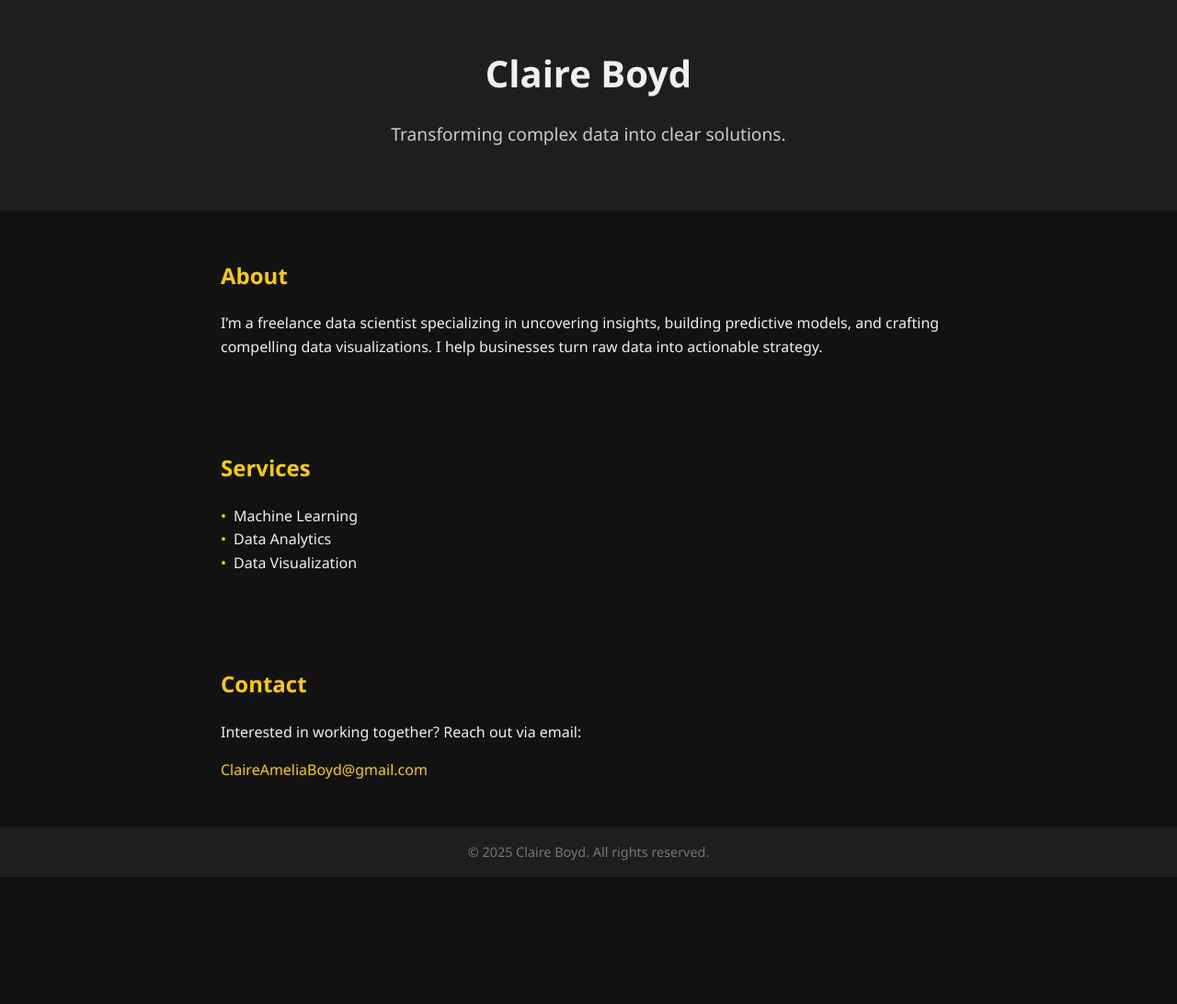
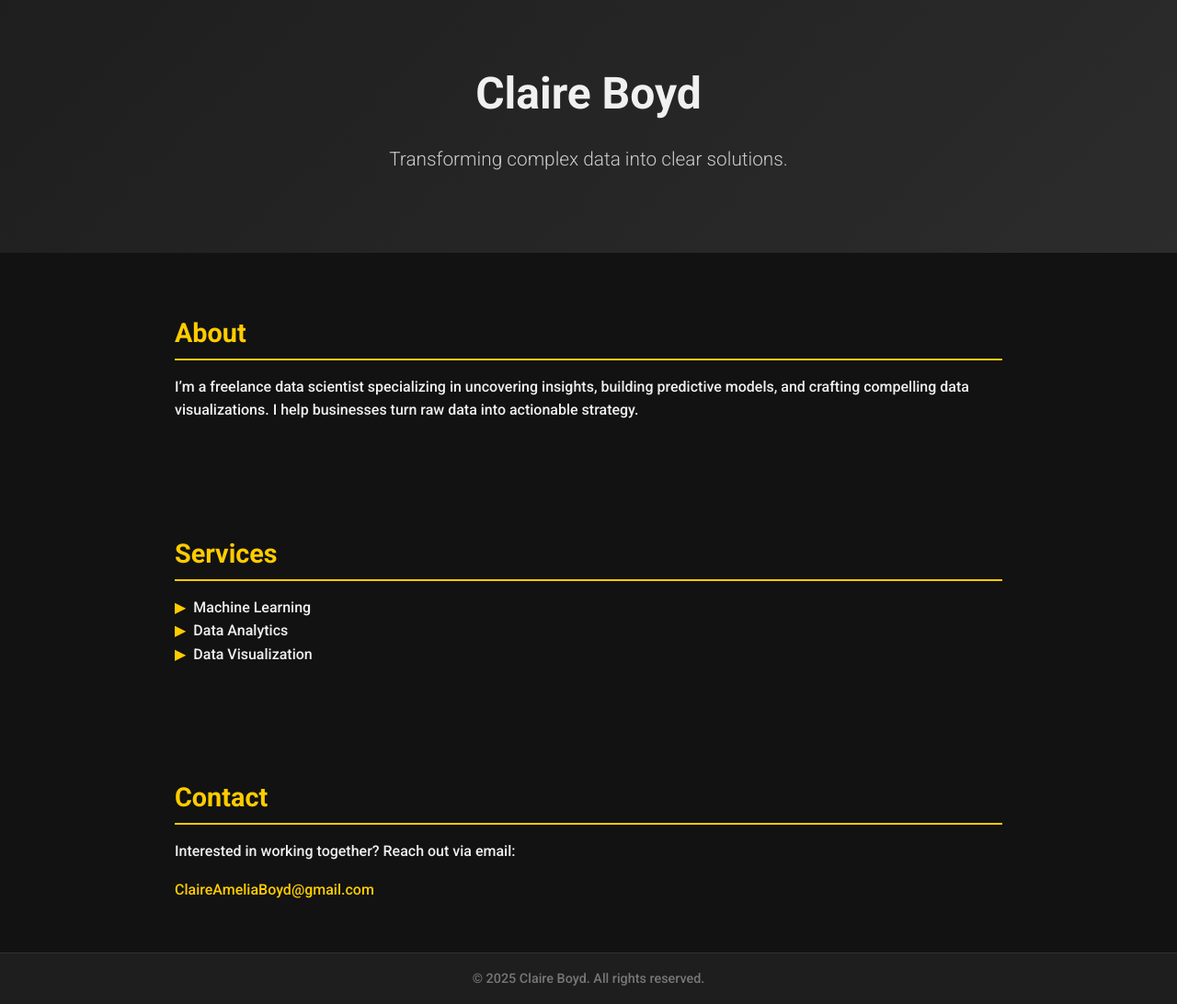
Before and after one commit to PyClaire/claireboyd.github.io, a plain HTML site: page index.html in a window 1280 px wide. Shown: the whole page at 92% size. Before the commit the page ends 954 px from the top, so only its background shows below. Drawn offline with Linux system fonts and the light colour scheme.

Commit message:
Update index.html

```diff
--- a/index.html
+++ b/index.html
@@ -4,47 +4,61 @@
   <meta charset="UTF-8" />
   <meta name="viewport" content="width=device-width, initial-scale=1.0" />
   <title>Claire Boyd | Data Scientist</title>
+  <link href="https://fonts.googleapis.com/css2?family=Roboto:wght@300;500;700&display=swap" rel="stylesheet">
   <style>
     body {
       margin: 0;
-      font-family: 'Segoe UI', sans-serif;
+      font-family: 'Roboto', sans-serif;
       background-color: #121212;
       color: #f0f0f0;
       line-height: 1.6;
     }
     header {
-      background: #1e1e1e;
-      padding: 3rem 1rem;
+      background: linear-gradient(135deg, #1e1e1e, #2c2c2c);
+      padding: 4rem 1rem;
       text-align: center;
+      animation: fadeIn 2s ease-in;
     }
     header h1 {
       margin: 0;
-      font-size: 2.5rem;
+      font-size: 3rem;
+      font-weight: 700;
     }
     header p {
-      font-size: 1.2rem;
+      font-size: 1.3rem;
       color: #ccc;
+      margin-top: 1rem;
+      font-weight: 300;
     }
     section {
-      padding: 2rem 1rem;
-      max-width: 800px;
+      padding: 2.5rem 1rem;
+      max-width: 900px;
       margin: auto;
+      animation: fadeUp 1s ease-in-out;
     }
     h2 {
       color: #ffcc00;
+      font-size: 1.8rem;
+      border-bottom: 2px solid #ffcc00;
+      padding-bottom: 0.3rem;
+      margin-bottom: 1rem;
     }
     ul {
       list-style: none;
       padding: 0;
     }
     ul li::before {
-      content: '•';
+      content: '▶';
       color: #ffcc00;
       margin-right: 0.5rem;
     }
     .contact a {
       color: #ffcc00;
       text-decoration: none;
+      font-weight: 500;
+    }
+    .contact a:hover {
+      text-decoration: underline;
     }
     footer {
       background: #1e1e1e;
@@ -52,6 +66,15 @@
       padding: 1rem;
       font-size: 0.9rem;
       color: #777;
+      border-top: 1px solid #333;
+    }
+    @keyframes fadeIn {
+      from { opacity: 0; transform: translateY(-20px); }
+      to { opacity: 1; transform: translateY(0); }
+    }
+    @keyframes fadeUp {
+      from { opacity: 0; transform: translateY(20px); }
+      to { opacity: 1; transform: translateY(0); }
     }
   </style>
 </head>
```
